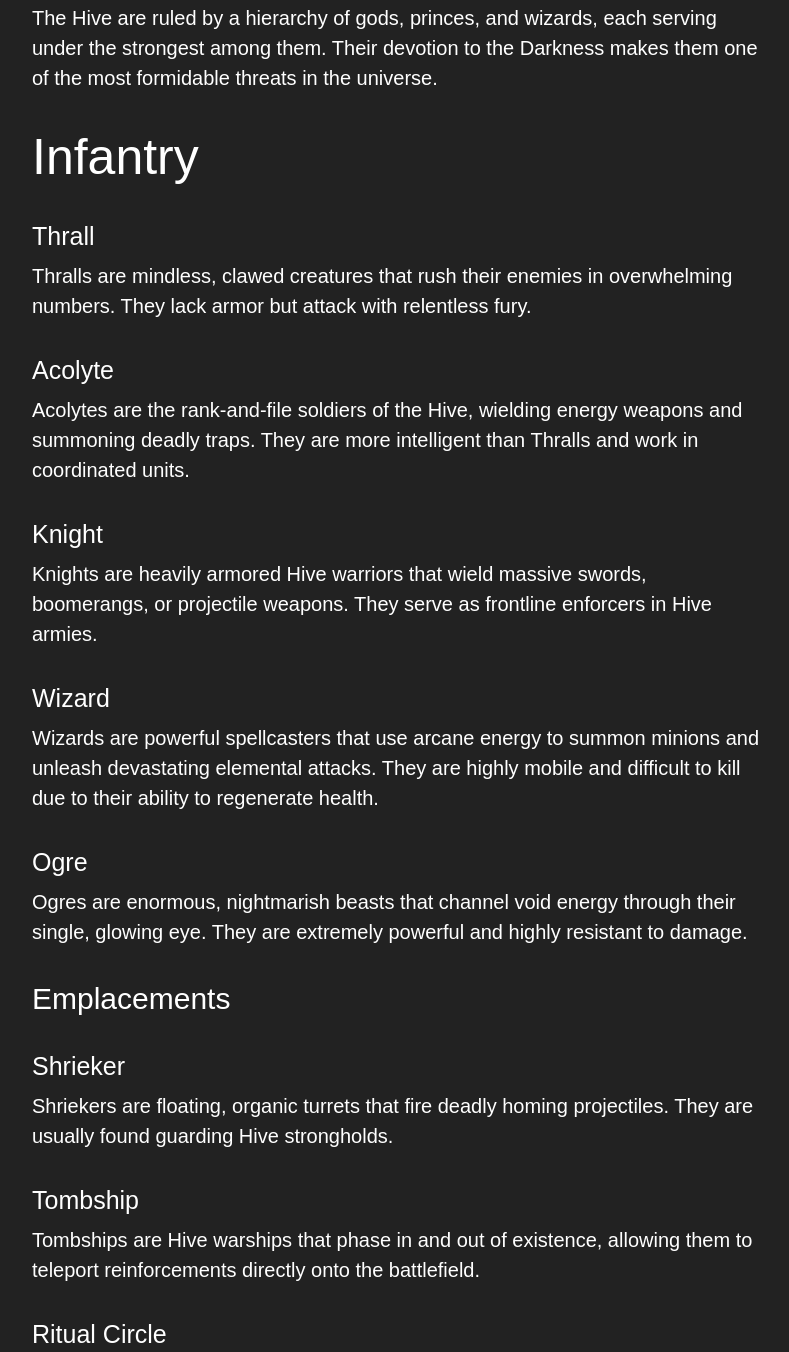
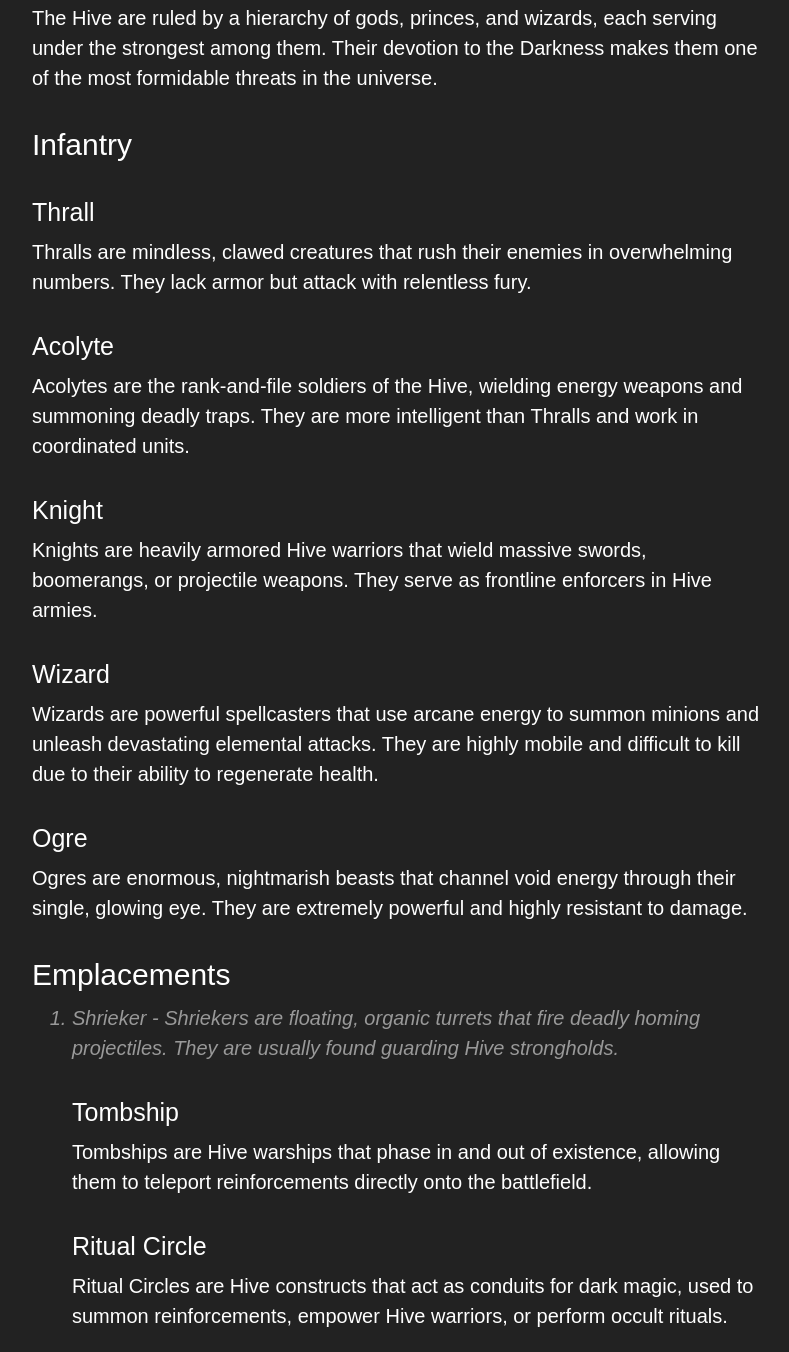
Before and after one commit to foepediaD2/foe-pedia2, a plain HTML site: page hive.html in a window 1280 px wide. Shown: the part 1235-2587 px from the top of the page, without its empty margins (53-842 px from the left). Drawn offline with Linux system fonts and the light colour scheme; a web font is replaced by a local one.

Commit message:
Add files via upload

```diff
--- a/hive.html
+++ b/hive.html
@@ -19,6 +19,14 @@
 <link rel="preconnect" href="https://fonts.gstatic.com" crossorigin>
 <link href="https://fonts.googleapis.com/css2?family=IBM+Plex+Sans+Devanagari:wght@100;200;300;400;500;600;700&family=Inter:ital,opsz,wght@0,14..32,100..900;1,14..32,100..900&display=swap" rel="stylesheet">
 
+	  <style>
+
+		  ol li {
+			  font-style: italic;
+			  color: #999;
+
+		  }
+	  </style>
   </head>
   <body style="padding-top: 70px">
   <nav class="navbar fixed-top navbar-expand-lg navbar-light bg-light"> <a class="navbar-brand" href="#">Foepedia</a>
@@ -95,7 +103,7 @@
 	  <p>The Hive are an ancient, monstrous species that worship the Darkness and exist in a state of eternal war. Their entire society is built upon the Sword Logic, a philosophy that rewards strength and destruction. They inhabit massive underground fortresses called Dreadnaughts, as well as the depths of the Moon, Titan, Savathûn's Throne World, and other hidden places across the galaxy.</p>
 		  <p>The Hive trace their origins to the gas giant Fundament, where they were once a fragile race known as the Krill. Through a pact with the Worm Gods, they transformed into the Hive and spread across the cosmos, consuming entire worlds to feed their endless hunger for power.</p>
 		  <p>The Hive are ruled by a hierarchy of gods, princes, and wizards, each serving under the strongest among them. Their devotion to the Darkness makes them one of the most formidable threats in the universe.</p>
-		  <h1>Infantry</h1>
+		  <h2>Infantry</h2>
 
 <h3>Thrall</h3><p>Thralls are mindless, clawed creatures that rush their enemies in overwhelming numbers. They lack armor but attack with relentless fury.</p>
 
@@ -109,18 +117,17 @@
 
 
 <h2>Emplacements</h2>
-<h3>Shrieker</h3><p>Shriekers are floating, organic turrets that fire deadly homing projectiles. They are usually found guarding Hive strongholds.</p>
+		  <ol>
+<li>Shrieker - Shriekers are floating, organic turrets that fire deadly homing projectiles. They are usually found guarding Hive strongholds.</li>
 
 <h3>Tombship</h3><p>Tombships are Hive warships that phase in and out of existence, allowing them to teleport reinforcements directly onto the battlefield.</p>
 
 <h3>Ritual Circle</h3><p>Ritual Circles are Hive constructs that act as conduits for dark magic, used to summon reinforcements, empower Hive warriors, or perform occult rituals.</p>
 
+</ol>
 
 
 
-		  <p> </p>
-		  <p> </p>
-		  <p> </p>
 
 		  <h1>Info Table</h1>
 
```
Also changed, not shown: index.html (+8 -2 lines).
